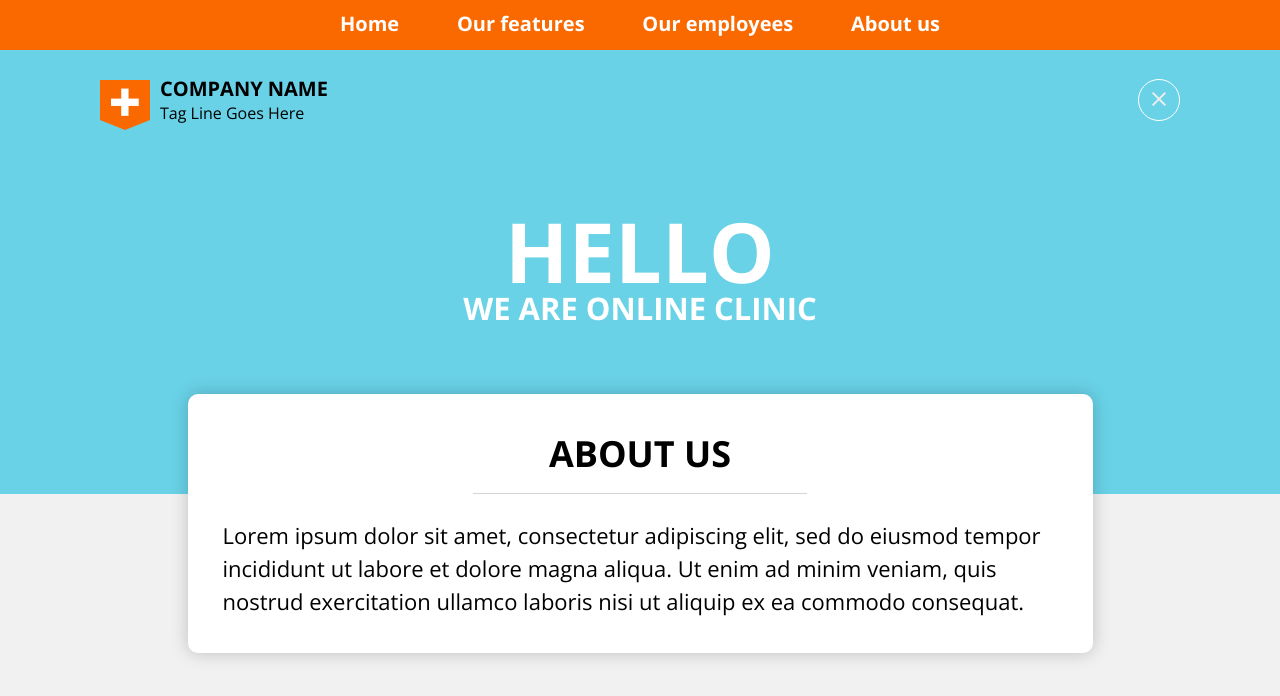
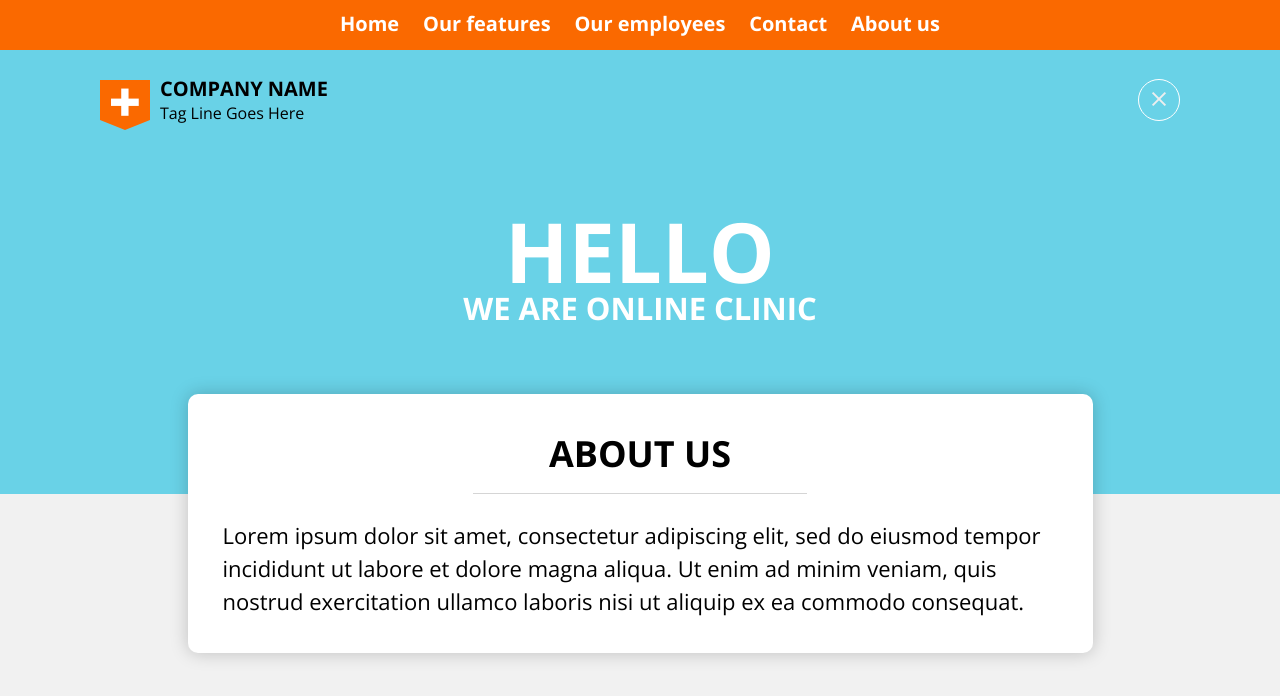
Before and after one commit to mynameisfoxy/7, a plain HTML site: page index.html in a window 1280 px wide. Both pictures are taken after a click on the element 1159 px from the left and 54 px from the top of the page. Shown: the top 696 px of the page. Drawn offline with nearby package versions, Linux system fonts and the light colour scheme; files that its build step writes are made by us from their sources.

Commit message:
anchor fix

```diff
--- a/index.html
+++ b/index.html
@@ -19,7 +19,8 @@
 				<li class="navigation-menu__item"><a href="#">Home</a></li>
 				<li class="navigation-menu__item"><a href="#features">Our features</a></li>
 				<li class="navigation-menu__item"><a href="#employees">Our employees</a></li>
-				<li class="navigation-menu__item"><a href="#about">About us</a></li>
+				<li class="navigation-menu__item"><a href="#contact">Contact</a></li>
+				<li class="navigation-menu__item"><a href="#">About us</a></li>
 			</ul>
 		</div>
 		<div class="header">
@@ -131,7 +132,7 @@
 					<span></span>
 			</div>
 		</div>
-		<div class="footer-block">
+		<div class="footer-block" id="contact">
 			<div class="footer-block__left">
 				<div class="social">
 					<div class="logo">
```
